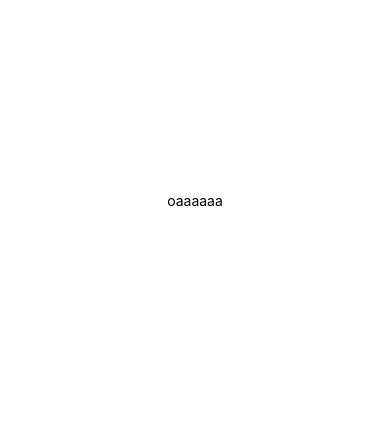
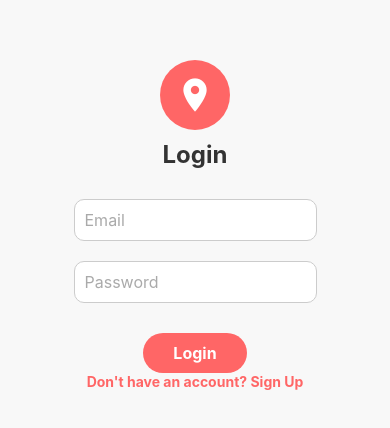
Before and after one commit to DiegoPreza906/ProyectoFinal, a React Native app: screen / in a window 390 px wide. Shown: the part 222-650 px from the top of the page. Built offline with nearby package versions, Linux system fonts and the light colour scheme; no server answers.

Commit message:
Basesdedatos
oaaaaaaaaa

```diff
--- a/App.js
+++ b/App.js
@@ -1,11 +1,164 @@
-import { StatusBar } from 'expo-status-bar';
-import { StyleSheet, Text, View } from 'react-native';
+import React, { useState, useEffect } from 'react';
+import { View, Text, TextInput, TouchableOpacity, StyleSheet, Alert, ScrollView } from 'react-native';
+import { initializeApp } from 'firebase/app';
+import { getAuth, createUserWithEmailAndPassword, signInWithEmailAndPassword, onAuthStateChanged, signOut } from 'firebase/auth';
+import Icon from 'react-native-vector-icons/MaterialIcons'; // Importar íconos de Material
 
-export default function App() {
+const firebaseConfig = {
+  apiKey: "AIzaSyAf4vbzSk7jmqGdcj59JNg07UzqwhoV3u8",
+  authDomain: "proyecto-ianki.firebaseapp.com",
+  projectId: "proyecto-ianki",
+  storageBucket: "proyecto-ianki.firebasestorage.app",
+  messagingSenderId: "711122229447",
+  appId: "1:711122229447:web:47dd2f3ee0ea733563c6e2",
+  //measurementId: "G-8RHR8YG9V4"
+};
+
+// Inicializar Firebase
+const app = initializeApp(firebaseConfig);
+const auth = getAuth(app);
+
+// Pantalla de autorización (Login/SignUp)
+function AuthorizeScreen({ setIsAuthenticated }) {
+  const [email, setEmail] = useState('');
+  const [username, setUsername] = useState('');
+  const [password, setPassword] = useState('');
+  const [isLogin, setIsLogin] = useState(true);
+  const [message, setMessage] = useState('');
+
+  const handleAuthentication = async () => {
+    if (!email || !password) {
+      Alert.alert('Error', 'Por favor, llena todos los campos');
+      return;
+    }
+
+    if (isLogin) {
+      // Login
+      try {
+        await signInWithEmailAndPassword(auth, email, password);
+        setIsAuthenticated(true); // Autenticado exitosamente
+        setMessage('Login exitoso!');
+      } catch (error) {
+        if (error.code === 'auth/invalid-email') {
+          setMessage('El correo electrónico no es válido.');
+        } else if (error.code === 'auth/user-not-found') {
+          setMessage('No se encuentra un usuario con ese correo electrónico.');
+        } else if (error.code === 'auth/wrong-password') {
+          setMessage('La contraseña es incorrecta.');
+        } else {
+          setMessage('Error al iniciar sesión: ' + error.message);
+        }
+      }
+    } else {
+      // Registro
+      if (!username) {
+        Alert.alert('Error', 'Por favor, ingresa un nombre de usuario');
+        return;
+      }
+
+      try {
+        await createUserWithEmailAndPassword(auth, email, password);
+        setIsAuthenticated(true); // Usuario registrado y autenticado
+        setMessage('Usuario registrado exitosamente!');
+      } catch (error) {
+        if (error.code === 'auth/invalid-email') {
+          setMessage('El correo electrónico no es válido.');
+        } else if (error.code === 'auth/email-already-in-use') {
+          setMessage('El correo electrónico ya está en uso.');
+        } else if (error.code === 'auth/weak-password') {
+          setMessage('La contraseña es demasiado débil.');
+        } else {
+          setMessage('Error al registrar: ' + error.message);
+        }
+      }
+    }
+  };
+
+  return (
+    <ScrollView contentContainerStyle={styles.container}>
+      <View style={styles.signUpContainer}>
+        <View style={styles.iconContainer}>
+          <Icon name="place" size={40} color="#fff" />
+        </View>
+        <Text style={styles.title}>{isLogin ? 'Login' : 'Sign Up'}</Text>
+
+        <TextInput
+          style={styles.input}
+          placeholder="Email"
+          placeholderTextColor="#aaa"
+          value={email}
+          onChangeText={setEmail}
+        />
+
+        {!isLogin && (
+          <TextInput
+            style={styles.input}
+            placeholder="Username"
+            placeholderTextColor="#aaa"
+            value={username}
+            onChangeText={setUsername}
+          />
+        )}
+
+        <TextInput
+          style={styles.input}
+          placeholder="Password"
+          placeholderTextColor="#aaa"
+          secureTextEntry
+          value={password}
+          onChangeText={setPassword}
+        />
+
+        <TouchableOpacity style={styles.signUpButton} onPress={handleAuthentication}>
+          <Text style={styles.signUpButtonText}>{isLogin ? 'Login' : 'Sign Up'}</Text>
+        </TouchableOpacity>
+
+        {message && <Text>{message}</Text>}
+
+        <TouchableOpacity onPress={() => setIsLogin(!isLogin)}>
+          <Text style={styles.toggleText}>
+            {isLogin ? 'Don\'t have an account? Sign Up' : 'Already have an account? Login'}
+          </Text>
+        </TouchableOpacity>
+      </View>
+    </ScrollView>
+  );
+}
+
+// Pantalla de usuario autenticado
+function UserAuthenticatedScreen({ setIsAuthenticated }) {
   return (
     <View style={styles.container}>
-      <Text>oaaaaaa</Text>
-      <StatusBar style="auto" />
+      <Text style={styles.title}>Welcome to the App!</Text>
+      <TouchableOpacity onPress={() => { signOut(auth); setIsAuthenticated(false); }} style={styles.signUpButton}>
+        <Text style={styles.signUpButtonText}>Logout</Text>
+      </TouchableOpacity>
+    </View>
+  );
+}
+
+// Componente principal (App)
+export default function App() {
+  const [isAuthenticated, setIsAuthenticated] = useState(false);
+
+  useEffect(() => {
+    const unsubscribe = onAuthStateChanged(auth, (user) => {
+      if (user) {
+        setIsAuthenticated(true); // Usuario autenticado
+      } else {
+        setIsAuthenticated(false); // Usuario no autenticado
+      }
+    });
+    return unsubscribe;
+  }, []);
+
+  return (
+    <View style={styles.container}>
+      {isAuthenticated ? (
+        <UserAuthenticatedScreen setIsAuthenticated={setIsAuthenticated} />
+      ) : (
+        <AuthorizeScreen setIsAuthenticated={setIsAuthenticated} />
+      )}
     </View>
   );
 }
@@ -13,8 +166,53 @@ export default function App() {
 const styles = StyleSheet.create({
   container: {
     flex: 1,
-    backgroundColor: '#fff',
+    justifyContent: 'center',
+    alignItems: 'center',
+    backgroundColor: '#f8f8f8',
+  },
+  signUpContainer: {
+    width: '90%',
+    alignItems: 'center',
+    marginTop: 50,
+  },
+  iconContainer: {
+    backgroundColor: '#ff6666',
+    borderRadius: 50,
+    padding: 15,
+    marginBottom: 10,
     alignItems: 'center',
     justifyContent: 'center',
   },
+  title: {
+    fontSize: 24,
+    fontWeight: 'bold',
+    marginBottom: 20,
+    color: '#333',
+  },
+  input: {
+    width: '100%',
+    borderWidth: 1,
+    borderColor: '#ccc',
+    borderRadius: 10,
+    padding: 10,
+    marginVertical: 10,
+    backgroundColor: '#fff',
+    fontSize: 16,
+  },
+  signUpButton: {
+    backgroundColor: '#ff6666',
+    borderRadius: 20,
+    paddingVertical: 10,
+    paddingHorizontal: 30,
+    marginTop: 20,
+  },
+  signUpButtonText: {
+    color: '#fff',
+    fontSize: 16,
+    fontWeight: 'bold',
+  },
+  toggleText: {
+    color: '#ff6666',
+    fontWeight: 'bold',
+  },
 });
```
Also changed, not shown: firebase.js (added, +35 -0 lines).
